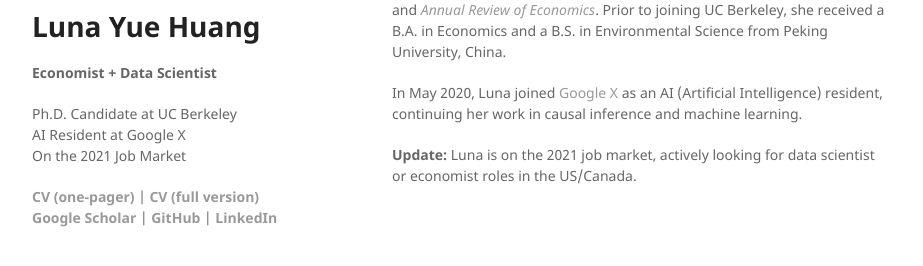
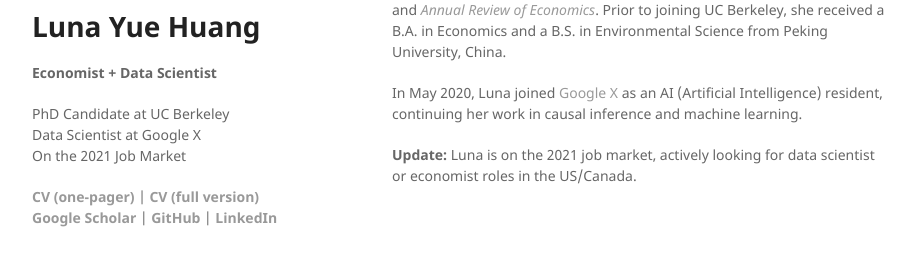
Before and after one commit to luna983/luna983.github.io, a Jekyll site: the page built from index.md, in a window 1280 px wide. Shown: the part 407-673 px from the top of the page, without its empty margins (178-1101 px from the left). Built offline with Jekyll 4.4.1, drawn with Linux system fonts in a browser that asks for light colours.

Commit message:
Update _config.yml

```diff
--- a/_config.yml
+++ b/_config.yml
@@ -1,8 +1,8 @@
 title: "Luna Yue Huang"
 meta_author: "Luna Yue Huang"
 short_description: "Economist + Data Scientist"
-long_description: "Ph.D. Candidate at UC Berkeley<br>AI Resident at Google X<br>On the 2021 Job Market"
-meta_description: "Ph.D. Candidate at UC Berkeley | AI Resident at Google X | On the 2021 Job Market"
+long_description: "PhD Candidate at UC Berkeley<br>Data Scientist at Google X<br>On the 2021 Job Market"
+meta_description: "PhD Candidate at UC Berkeley | Data Scientist at Google X | On the 2021 Job Market"
 meta_keywords: "economics, data science, UC Berkeley"
 
 profile_pic: "/assets/img/profile.png"
```
